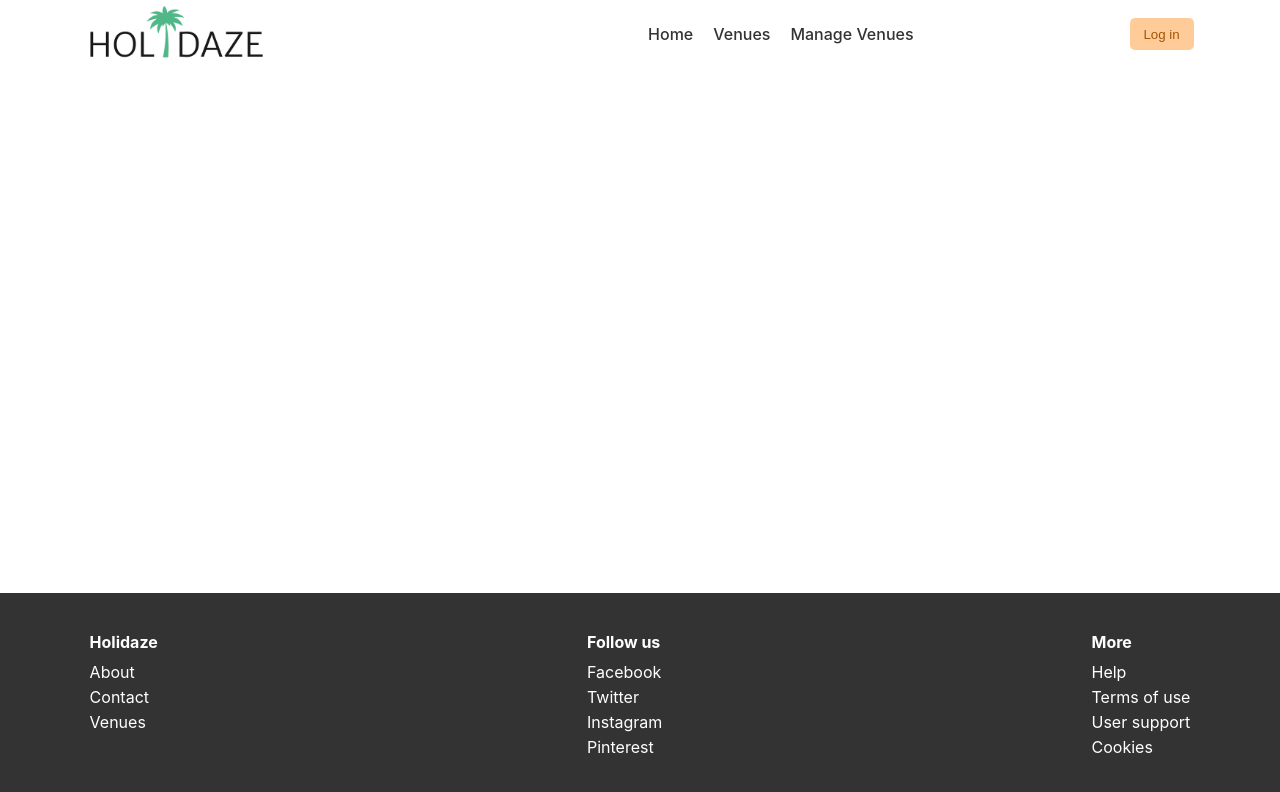
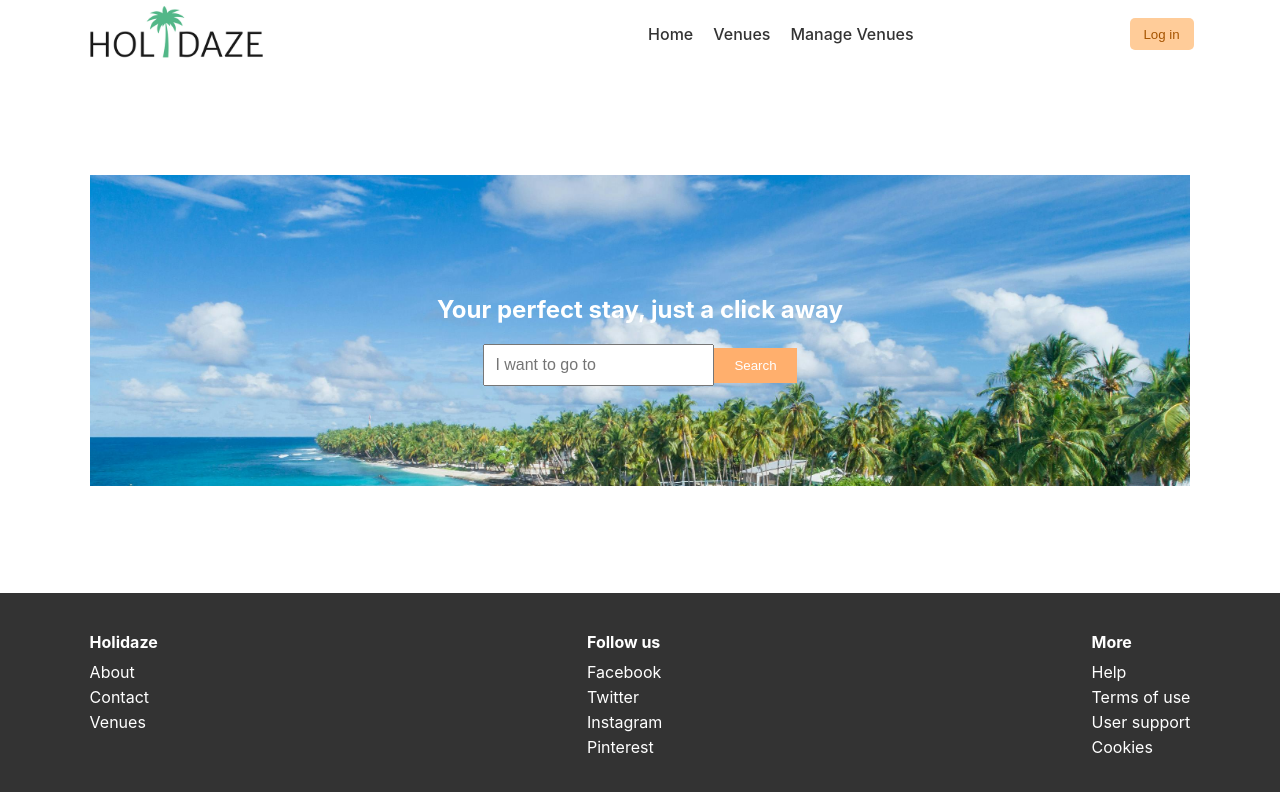
Before and after one commit to VeronicaOS/Project-Exam-2, a React (Create React App) app in the folder holidaze/: page / in a window 1280 px wide. Shown: the top 792 px of the page. Built offline with nearby package versions, Linux system fonts and the light colour scheme.

Commit message:
fixing file names

```diff
--- a/holidaze/src/App.jsx
+++ b/holidaze/src/App.jsx
@@ -1,7 +1,7 @@
 import styles from "./App.module.css";
 import Layout from "./components/layout/layout";
 import { BrowserRouter as Router, Route, Routes } from "react-router-dom";
-// import HomePage from "./pages/home/home";
+import HomePage from "./pages/home/homePage";
 // import ProductPage from "./pages/product/productPage";
 // import ContactPage from "./pages/contact/contact";
 // import CheckoutPage from "./pages/checkout/checkout";
@@ -14,8 +14,8 @@ function App() {
             <ScrollToTop />
             <Layout>
                 <Routes>
-                    {/* <Route path="/" element={<HomePage />} />
-                    <Route path="/contact" element={<ContactPage />} />
+                    <Route path="/" element={<HomePage />} />
+                    {/* <Route path="/contact" element={<ContactPage />} />
                     <Route
                         path="/product/:productId"
                         element={<ProductPage />}
--- /dev/null
+++ b/holidaze/src/pages/home/heroSection/heroSection.jsx
@@ -0,0 +1,16 @@
+import React from "react";
+import styles from "./heroSection.module.css";
+
+const HeroSection = () => {
+    return (
+        <section className={styles.searchBar}>
+            <h1>Your perfect stay, just a click away</h1>
+            <div className={styles.searchContainer}>
+                <input type="text" placeholder="I want to go to" />
+                <button>Search</button>
+            </div>
+        </section>
+    );
+};
+
+export default HeroSection;
--- /dev/null
+++ b/holidaze/src/pages/home/heroSection/heroSection.module.css
@@ -0,0 +1,24 @@
+.searchBar {
+    background-image: url("../../../assets/images/hero/hero-image.jpg");
+    background-size: cover;
+    color: white;
+    padding: 100px 20px;
+    text-align: center;
+}
+
+.searchContainer {
+    margin-top: 20px;
+}
+
+.searchContainer input {
+    padding: 10px;
+    font-size: 16px;
+}
+
+.searchContainer button {
+    background-color: #ffaf6d;
+    color: white;
+    padding: 10px 20px;
+    border: none;
+    cursor: pointer;
+}
--- a/holidaze/src/pages/home/homepage.jsx
+++ b/holidaze/src/pages/home/homepage.jsx
@@ -0,0 +1,19 @@
+import React from "react";
+import HeroSection from "./heroSection/heroSection";
+// import FavoritesSection from "../components/FavoritesSection";
+// import SignupSection from "../components/SignupSection";
+// import PetFriendlySection from "../components/PetFriendlySection";
+import styles from "./homePage.module.css";
+
+const HomePage = () => {
+    return (
+        <div className={styles.container}>
+            <HeroSection />
+            {/* <FavoritesSection />
+            <SignupSection />
+            <PetFriendlySection /> */}
+        </div>
+    );
+};
+
+export default HomePage;
```
Also changed, not shown: holidaze/src/assets/images/hero/hero-image.jpg (added).
